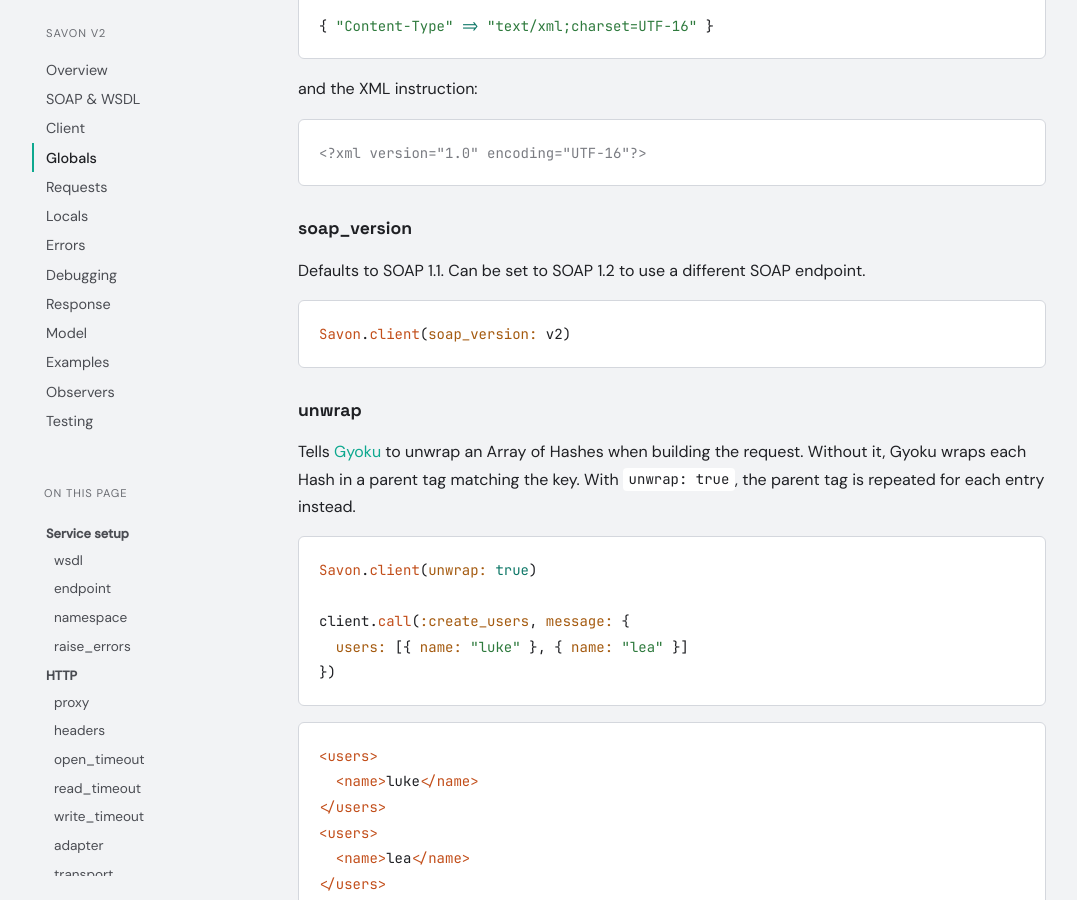
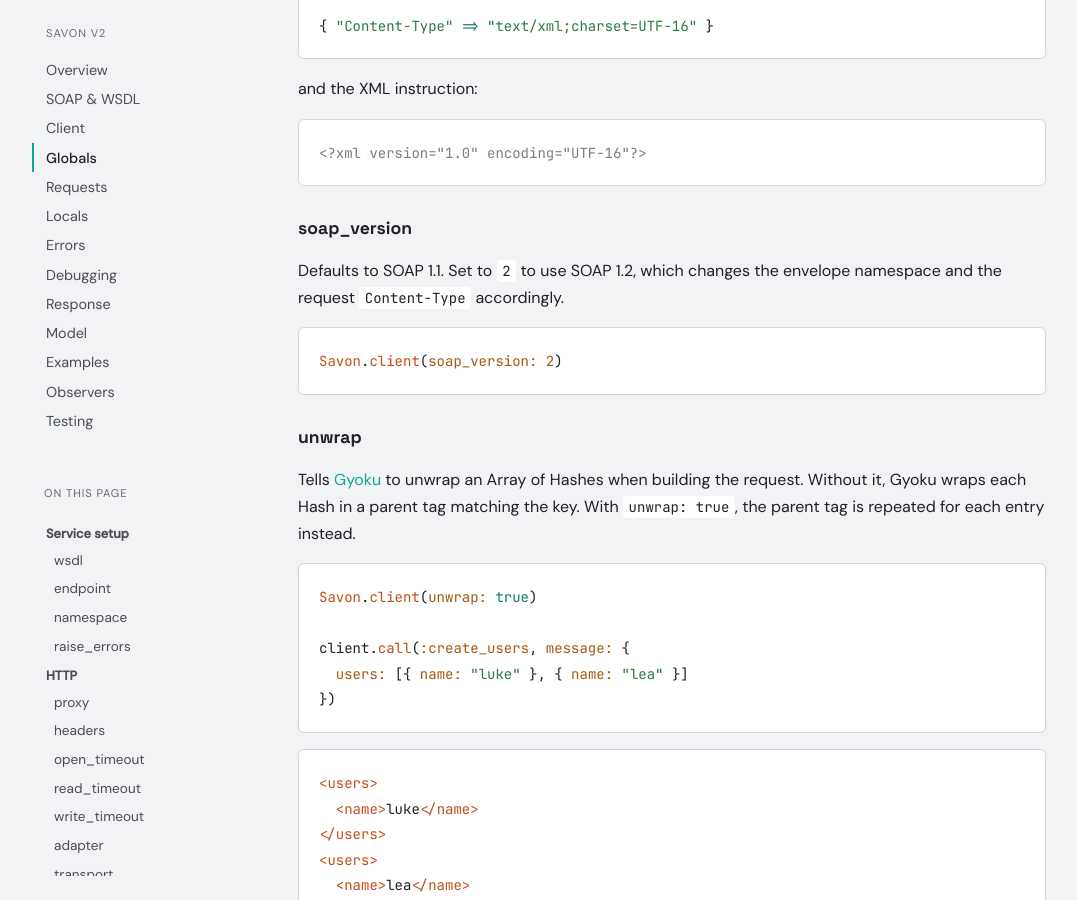
Before and after one commit to savonrb/savonrb.github.io, a Jekyll site: the page built from version2/globals.md, in a window 1280 px wide and 900 px high, scrolled down 10356 px. Shown: the whole window, without its empty margins (94-1171 px from the left). Built offline with Jekyll 4.4.1, drawn with Linux system fonts in a browser that asks for light colours.

Commit message:
Fix soap version example

````diff
--- a/version2/globals.md
+++ b/version2/globals.md
@@ -445,10 +445,10 @@
 
 ### soap_version
 
-Defaults to SOAP 1.1. Can be set to SOAP 1.2 to use a different SOAP endpoint.
+Defaults to SOAP 1.1. Set to `2` to use SOAP 1.2, which changes the envelope namespace and the request `Content-Type` accordingly.
 
 ``` ruby
-Savon.client(soap_version: v2)
+Savon.client(soap_version: 2)
 ```
 
 ### unwrap
````
